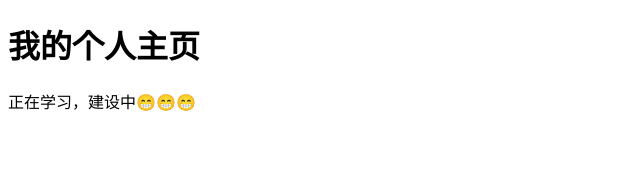
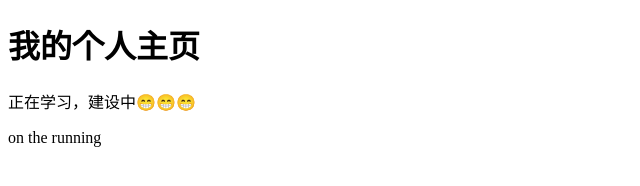
Before and after one commit to jia80H/jia80H.github.io, a plain HTML site: page index.html in a window 1280 px wide. Shown: the whole page, without its empty margins (0-640 px from the left). Drawn offline with Linux system fonts and the light colour scheme.

Commit message:
Update index.html

```diff
--- a/index.html
+++ b/index.html
@@ -8,5 +8,6 @@
 <body>
     <h1>我的个人主页</h1>
     <p>正在学习，建设中😁😁😁</p>
+    <p>on the running</p>
 </body>
 </html>
```
